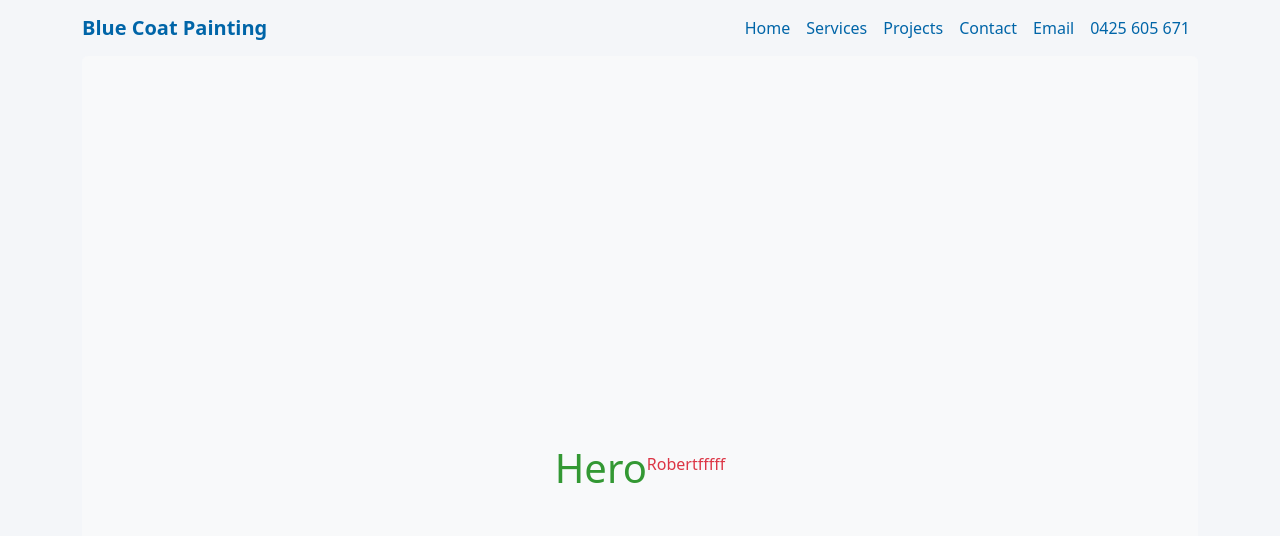
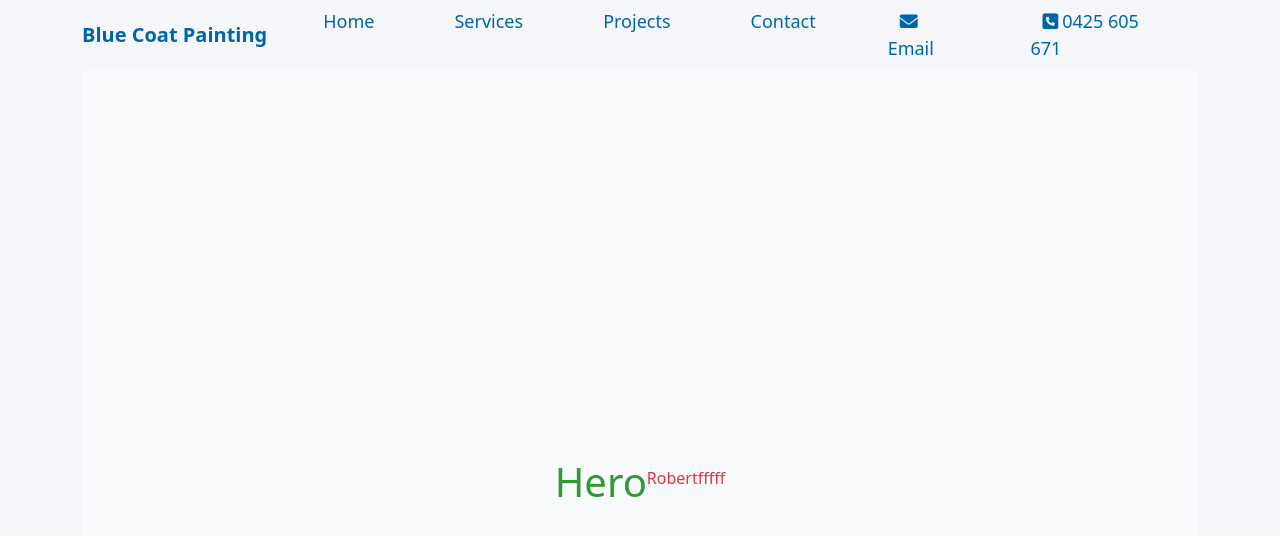
Before and after one commit to Robert1211/bluecoatpainting, a website: page index.html in a window 1280 px wide. Shown: the top 536 px of the page. Drawn offline with nearby package versions, Linux system fonts and the light colour scheme.

Commit message:
setup_nav_margin

```diff
--- a/assets/scss/main.scss
+++ b/assets/scss/main.scss
@@ -1,8 +1,11 @@
 //variable for scss
+
+//variable for background color
+$body-bg: rgb(244, 246, 249);
+
 //variable for font color
-$primary: rgb(0, 101, 168);
+$primary-font: rgb(0, 101, 168);
 
-$body-bg: rgb(244, 246, 249);
 $primary-nav: rgb(35, 182, 25);
 //
 
@@ -12,25 +15,39 @@ $primary-nav: rgb(35, 182, 25);
 //nav
 .navbar-collapse {
     justify-content: flex-end;
+    font-size: 18px;
 }
 
-.font-color {
-    color: rgb(0, 101, 168);
+li.nav-item {
+    margin: 0px 32px 0px 32px;
+}
+
+.logo-nav {
+    color: $primary-font;
 }
 
 .nav-link {
-    color: rgb(0, 101, 168);
+    display: inline;
+    color: $primary-font;
 }
 
 .navbar-nav .nav-link.active {
-    color: rgb(0, 101, 168);
+    color: $primary-font;
+}
+
+.email-icon-nav i {
+    margin: 0px 4px 0px 4px;
+    color: $primary-font;
+}
+
+.phone-icon-nav i {
+    margin: 0px 4px 0px 4px;
+    color: $primary-font;
 }
 
 
 
-// body {
-//     background-color: black;
-// }
+//section
 
 .section {
     width: 100%;
@@ -44,6 +61,7 @@ $primary-nav: rgb(35, 182, 25);
 
 
 
+
 // #home {
 
 //     color: $primary-nav-color;
@@ -54,9 +72,7 @@ $primary-nav: rgb(35, 182, 25);
 // }
 
 // .section:nth-child(odd) {
-//     background-color: #e7147a;
-
-
+//     background-color: $primary-font;
 // }
 
 // .section:nth-child(even) {
--- a/index.html
+++ b/index.html
@@ -5,6 +5,13 @@
     <meta charset="UTF-8">
     <meta name="viewport" content="width=device-width, initial-scale=1.0">
     <title>BlueCoatPainting</title>
+    <link rel="stylesheet" href="https://use.fontawesome.com/releases/v5.7.2/css/all.css"
+        integrity="sha384-fnmOCqbTlWIlj8LyTjo7mOUStjsKC4pOpQbqyi7RrhN7udi9RwhKkMHpvLbHG9Sr" crossorigin="anonymous">
+    <link rel="stylesheet" href="https://fonts.googleapis.com/icon?family=Material+Icons">
+    <link rel="stylesheet" href="https://cdnjs.cloudflare.com/ajax/libs/font-awesome/6.6.0/css/all.min.css"
+        integrity="sha512-Kc323vGBEqzTmouAECnVceyQqyqdsSiqLQISBL29aUW4U/M7pSPA/gEUZQqv1cwx4OnYxTxve5UMg5GT6L4JJg=="
+        crossorigin="anonymous" referrerpolicy="no-referrer" />
+
     <link rel="stylesheet" href="./assets/css/main.css">
 
 </head>
@@ -19,9 +26,11 @@
 
         <!-- <nav class="navbar navbar-expand-lg navbar-light bg-light"> -->
         <!-- <nav id="navbar-example2" class="navbar bg-body-tertiary px-3 mb-3"> -->
+
+
         <nav id="navbar-example2" class="navbar sticky-top navbar-expand-sm bg-body-tertiar-navbar-dark">
 
-            <a class="navbar-brand font-color fw-bold text-primary" href="#">Blue Coat Painting</a>
+            <a class="navbar-brand logo-nav fw-bold" href="#">Blue Coat Painting</a>
 
             <button class="navbar-toggler" type="button" data-bs-toggle="collapse" data-bs-target="#navbarNav"
                 aria-controls="navbarNav" aria-expanded="false" aria-label="Toggle navigation">
@@ -48,20 +57,26 @@
                         <a class="nav-link" href="#contact">Contact</a>
                     </li>
                     <li class="nav-item">
-                        <a class="nav-link" href="#">Email</a>
-                    </li>
-                    <li class="nav-item">
-                        <a class="nav-link" href="#">0425 605 671</a>
+                        <a class="nav-link email-icon-nav" href="mailto:rmblue121@gmail.com"><i
+                                class="fas fa-envelope"></i>Email</a>
+
+                        <!-- <a class="nav-link" href="#">Email</a> -->
                     </li>
 
-
-                </ul>
+                    <li class="nav-item">
+                        <a class="nav-link phone-icon-nav" href="">
+                            <i class="fa fa-phone-square"></i>0425 605 671
+                        </a>
+                    </li>
                 </ul>
 
             </div>
 
 
         </nav>
+
+
+
 
 
         <!--Scroll Spy Main Content-->
```
Also changed, not shown: assets/css/main.css, 1 other file.
